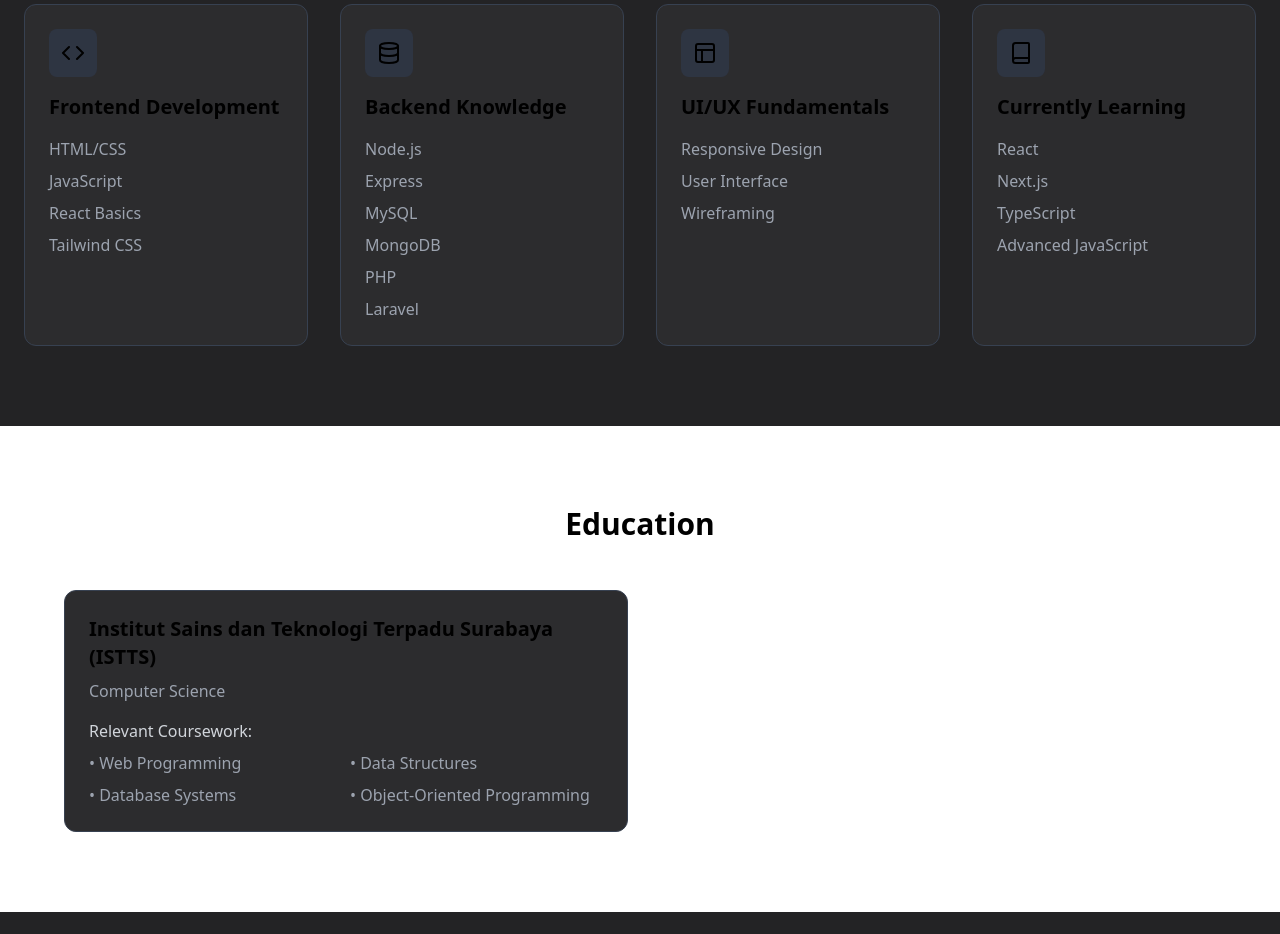
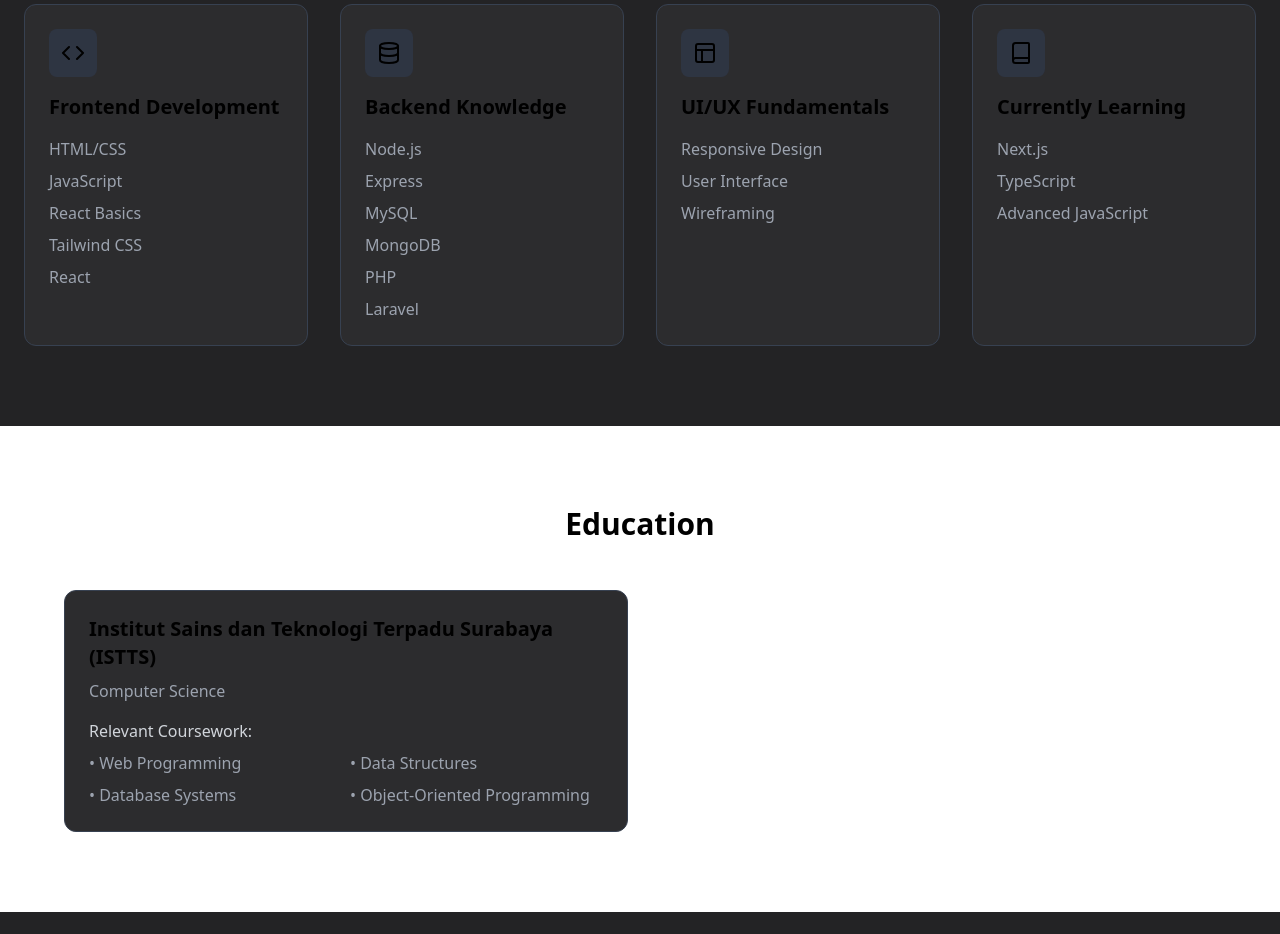
Before and after one commit to MichaelSetiabudi/porto_michaelsetiabudi, a Next.js app: page /aboutme/Main in a window 1280 px wide. Shown: the part 960-1894 px from the top of the page. Built offline with nearby package versions, Linux system fonts and the light colour scheme.

Commit message:
Update Main.tsx

```diff
--- a/src/pages/aboutme/Main.tsx
+++ b/src/pages/aboutme/Main.tsx
@@ -172,6 +172,7 @@ const Main = () => {
                 "JavaScript",
                 "React Basics",
                 "Tailwind CSS",
+                "React",
               ]}
               delay={0}
             />
@@ -197,7 +198,7 @@ const Main = () => {
             <SkillCard
               icon={<Book />}
               title="Currently Learning"
-              skills={["React", "Next.js", "TypeScript", "Advanced JavaScript"]}
+              skills={["Next.js", "TypeScript", "Advanced JavaScript"]}
               delay={0.6}
             />
           </div>
```
